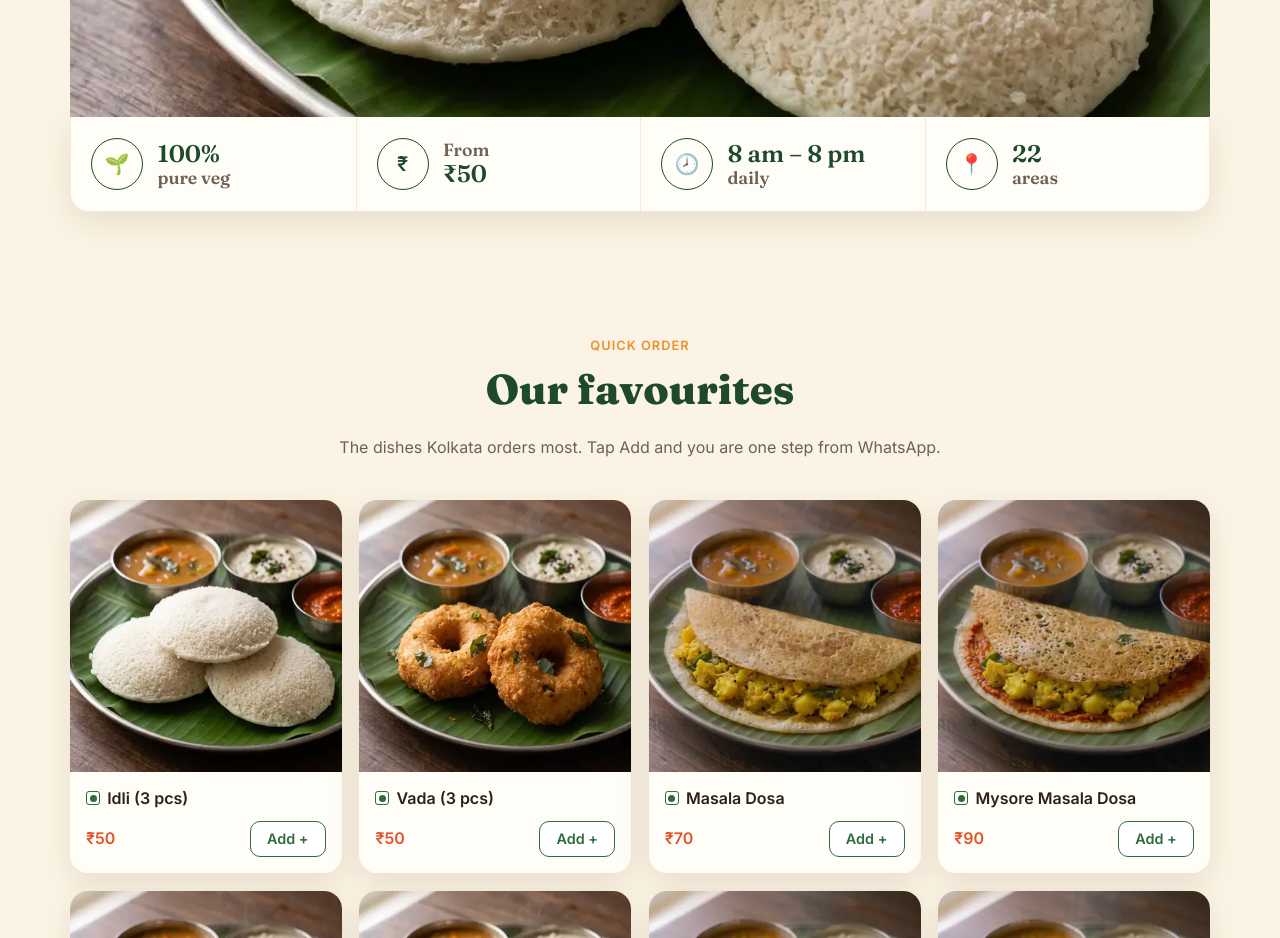
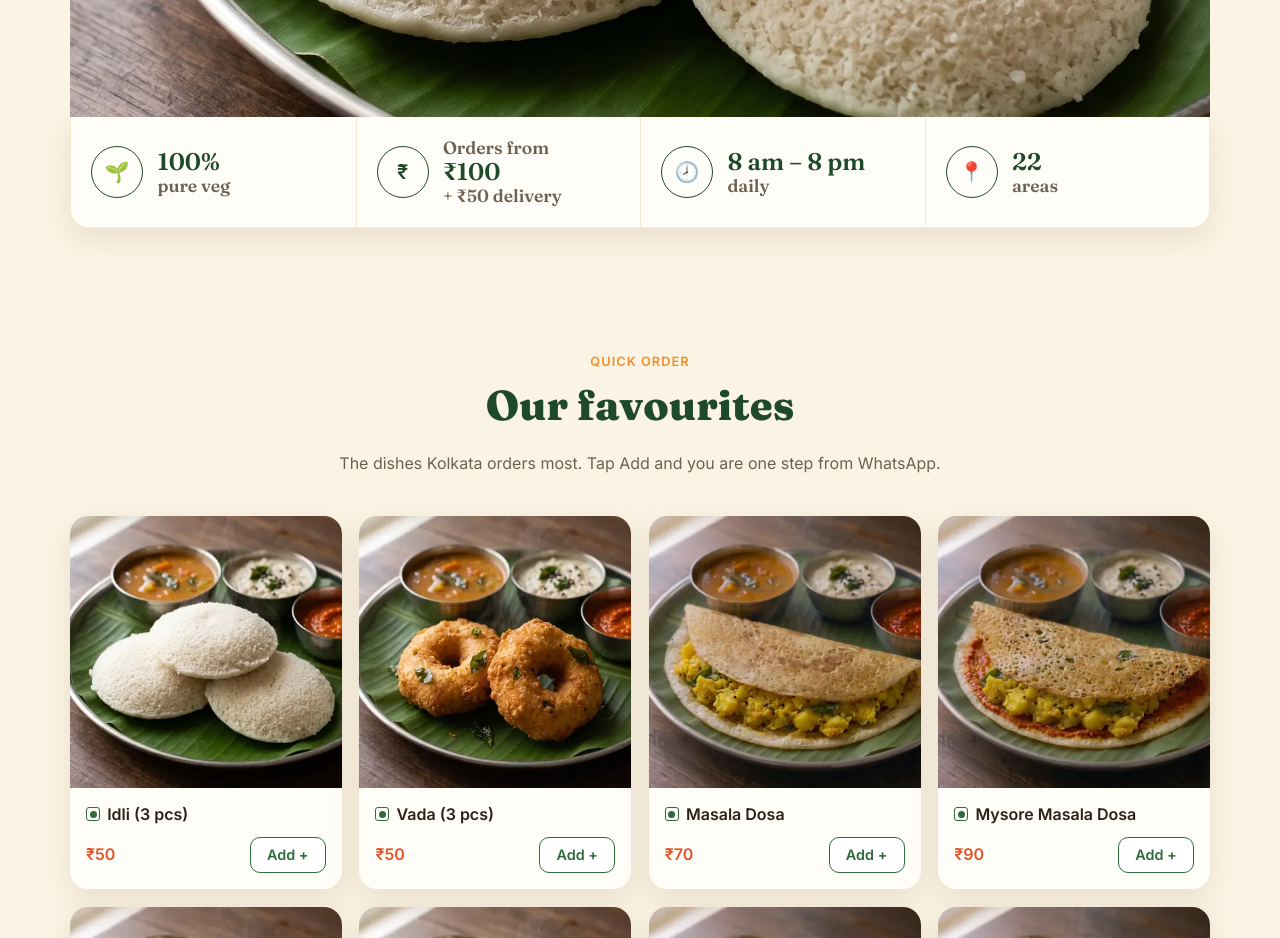
Before and after one commit to Amit-1of1/react-porfolio-v2, a React (Vite) app: page / in a window 1280 px wide. Shown: the part 1440-2378 px from the top of the page. Built offline with nearby package versions, Linux system fonts and the light colour scheme.

Commit message:
Facts strip: Orders from ₹100 + ₹50 delivery instead of From ₹50
Co-Authored-By: Claude Opus 5.5 <noreply@anthropic.com>
Claude-Session: https://claude.ai/code/session_0188JL23CpPpdujtzC6jA6e3

```diff
--- a/src/components/Showcase.jsx
+++ b/src/components/Showcase.jsx
@@ -1,10 +1,8 @@
-import { brand, deliveryAreas, menu } from '../data'
-
-const cheapest = Math.min(...menu.flatMap((m) => m.items.map((i) => i.price)))
+import { brand, deliveryAreas } from '../data'
 
 const stats = [
   { icon: '🌱', big: '100%', small: 'pure veg' },
-  { icon: '₹', small: 'From', big: `₹${cheapest}`, flip: true },
+  { icon: '₹', small: 'Orders from', big: `₹${brand.minOrder}`, flip: true, note: `+ ₹${brand.deliveryCharge} delivery` },
   { icon: '🕗', big: '8 am – 8 pm', small: 'daily' },
   { icon: '📍', big: `${deliveryAreas.length}`, small: 'areas' },
 ]
@@ -30,7 +28,7 @@ export default function Showcase() {
             <li key={s.small}>
               <span className="showcase__icon" aria-hidden="true">{s.icon}</span>
               <span className="showcase__text">
-                {s.flip ? <><small>{s.small}</small><strong>{s.big}</strong></> : <><strong>{s.big}</strong><small>{s.small}</small></>}
+                {s.flip ? <><small>{s.small}</small><strong>{s.big}</strong>{s.note && <small>{s.note}</small>}</> : <><strong>{s.big}</strong><small>{s.small}</small></>}
               </span>
             </li>
           ))}
```
